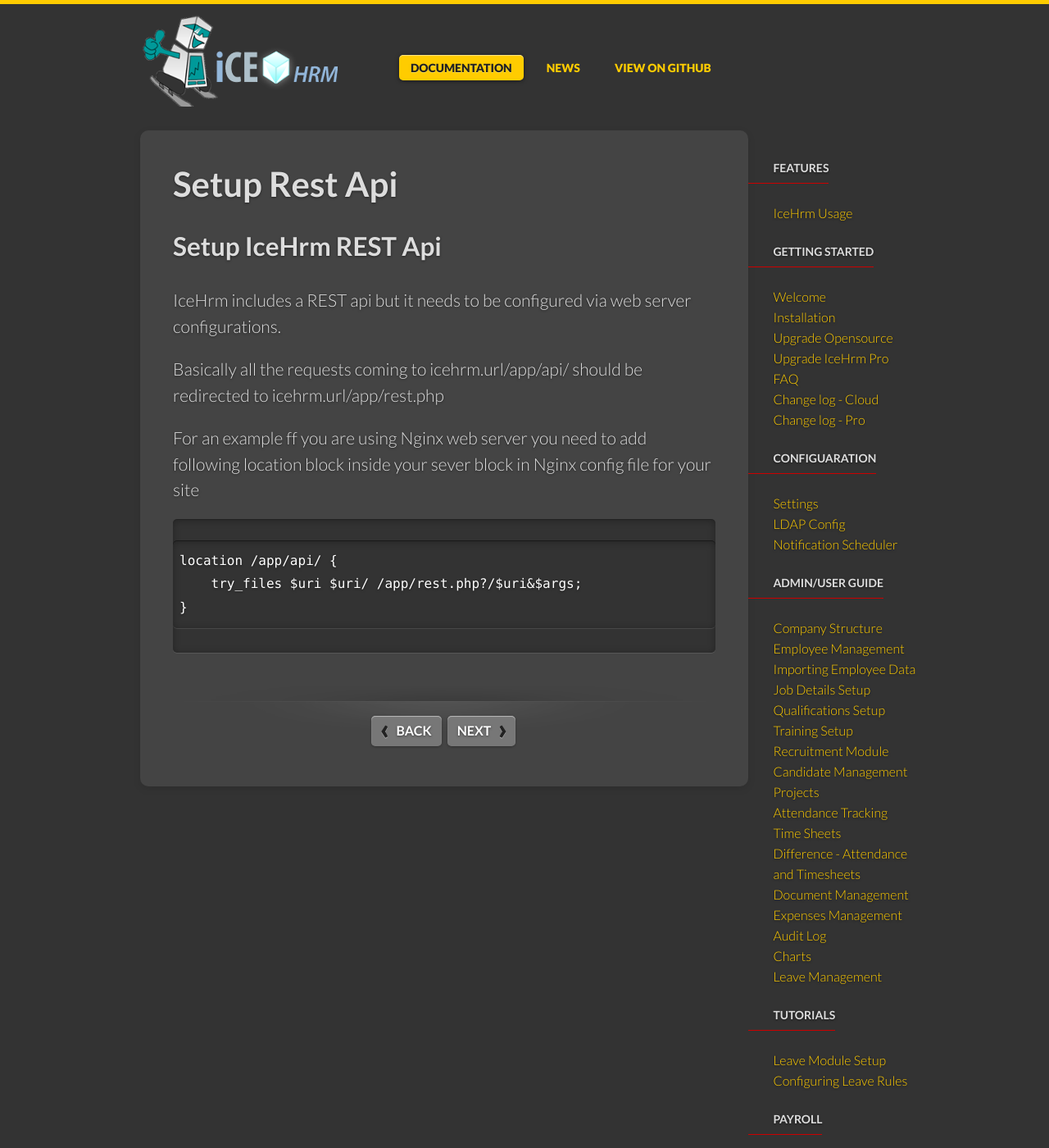
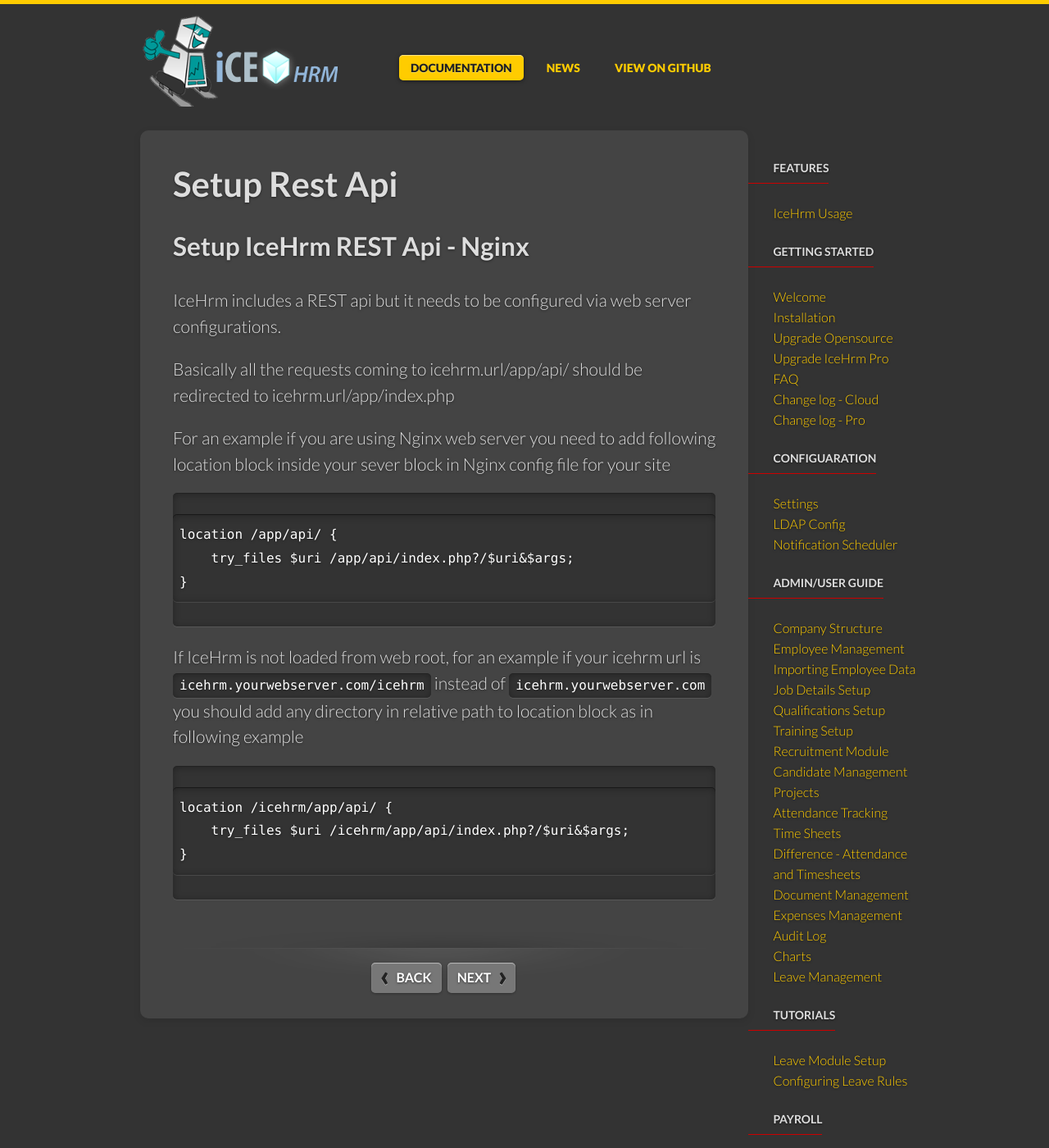
Before and after one commit to icehrm/icehrm.github.io, a Jekyll site: the page built from _docs/setup-rest-api.md, in a window 1280 px wide and 1400 px high. Shown: the whole window at 82% size. Built offline with Jekyll 4.4.1, drawn with Linux system fonts in a browser that asks for light colours.

Commit message:
Fix issue

````diff
--- a/_docs/setup-rest-api.md
+++ b/_docs/setup-rest-api.md
@@ -6,18 +6,26 @@
 permalink: /docs/setup-rest-api/
 ---
 
-## Setup IceHrm REST Api
+## Setup IceHrm REST Api - Nginx
 
 IceHrm includes a REST api but it needs to be configured via web server configurations.
 
-Basically all the requests coming to icehrm.url/app/api/ should be redirected to icehrm.url/app/rest.php
+Basically all the requests coming to icehrm.url/app/api/ should be redirected to icehrm.url/app/index.php
 
-For an example ff you are using Nginx web server you need to add following location block inside your sever block
+For an example if you are using Nginx web server you need to add following location block inside your sever block
 in Nginx config file for your site
-
 
 ```
 location /app/api/ {
-    try_files $uri $uri/ /app/rest.php?/$uri&$args;
+    try_files $uri /app/api/index.php?/$uri&$args;
 }
 ```
+
+If IceHrm is not loaded from web root, for an example if your icehrm url is ```icehrm.yourwebserver.com/icehrm``` instead of
+```icehrm.yourwebserver.com``` you should add any directory in relative path to location block as in following example
+
+```
+location /icehrm/app/api/ {
+    try_files $uri /icehrm/app/api/index.php?/$uri&$args;
+}
+```
````
